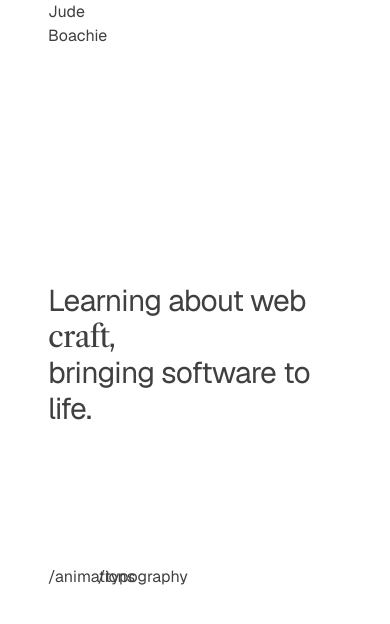
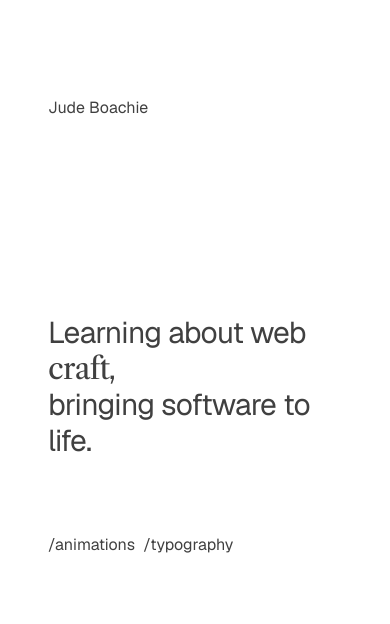
Before and after one commit to jdboachie/onj, a Next.js app: page / in a window 390 px wide. Shown: the top 624 px of the page. Built offline with nearby package versions, Linux system fonts and the light colour scheme.

Commit message:
fix: add responsive grid

```diff
--- a/src/app/page.tsx
+++ b/src/app/page.tsx
@@ -6,9 +6,9 @@ export default function Home() {
 
   return (
     <main
-      className="md:p-24 px-12 max-w-5xl mx-auto grid grid-rows-3 grid-cols-6 gap-1 justify-content-start h-screen"
+      className="md:px-24 px-12 py-24 max-w-5xl mx-auto grid grid-rows-3 grid-cols-3 md:grid-cols-6 gap-1 justify-content-start h-screen"
     >
-      <div className="">
+      <div className="col-span-3">
         <Link
           href={'https://read.cv/jood'}
           className={`hover:text-neutral-950`}
```
